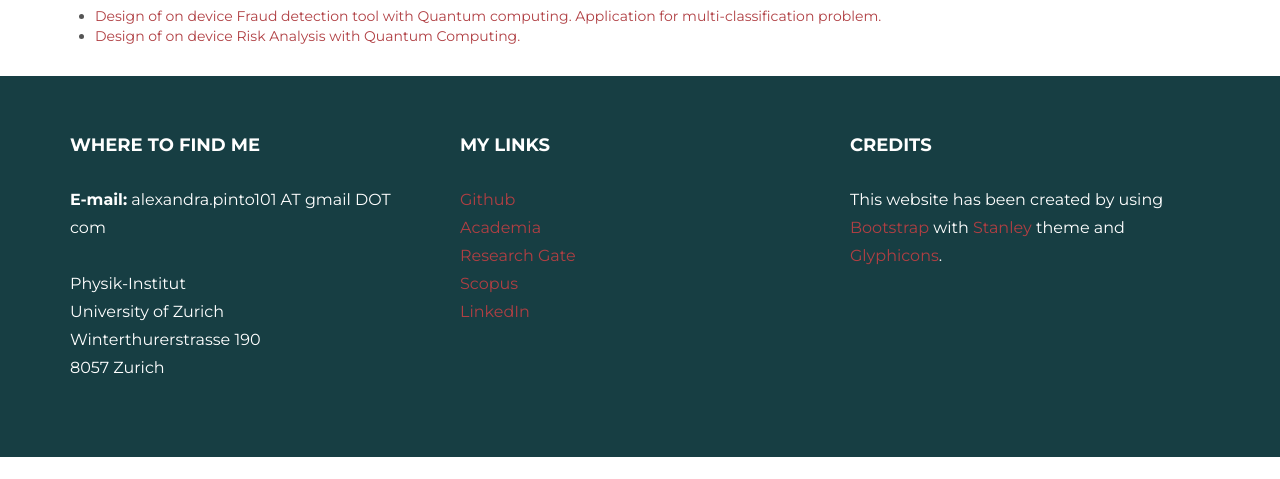
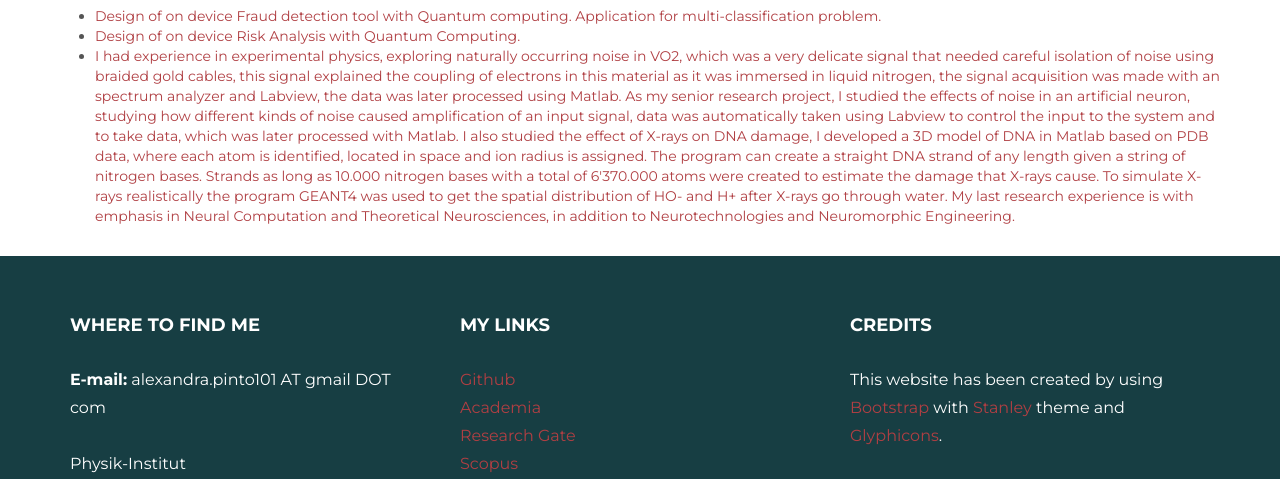
Before and after one commit to xpin/GitHub.io, a plain HTML site: page research.html in a window 1280 px wide. Shown: the part 614-1093 px from the top of the page. Before the commit the page ends 1071 px from the top, so only its background shows below. Drawn offline with nearby package versions, Linux system fonts and the light colour scheme.

Commit message:
Update research.html

```diff
--- a/research.html
+++ b/research.html
@@ -74,6 +74,18 @@
             <ul>
               <li><a href="">Design of on device Fraud detection tool with Quantum computing. Application for multi-classification problem.</a></li>
               <li><a href="">Design of on device Risk Analysis with Quantum Computing.</a></li>
+		<li><a href=""> I  had  experience  in  experimental  physics, exploring  naturally  occurring  noise  in  VO2,  which  was  a  very
+			delicate  signal  that  needed  careful  isolation of  noise  using  braided  gold  cables,  this  signal  explained  the  coupling
+			of  electrons  in  this  material  as  it  was immersed  in  liquid  nitrogen,  the  signal  acquisition  was  made  with  an  spectrum
+			analyzer  and  Labview,  the data  was  later  processed  using  Matlab.  As  my  senior  research  project,  I  studied  the  effects  of
+			noise  in  an artificial  neuron,  studying  how  different  kinds  of  noise  caused  amplification  of  an  input  signal,  data  was
+			automatically  taken  using  Labview  to  control  the  input  to  the  system  and  to  take  data,  which  was  later processed  with
+			Matlab.  I  also  studied  the  effect  of  X-rays  on  DNA  damage,  I  developed  a  3D  model  of DNA in  Matlab  based  on  PDB  data,
+			where  each  atom  is  identified,  located  in  space  and  ion  radius  is assigned.  The  program  can  create  a  straight  DNA  strand
+			of  any  length  given  a  string  of  nitrogen  bases.  Strands  as  long  as  10.000  nitrogen  bases  with  a  total  of  6'370.000  atoms
+			were  created  to  estimate  the damage  that  X-rays  cause.  To  simulate  X-rays  realistically  the  program  GEANT4  was  used  to  get
+			the spatial  distribution of HO- and H+ after X-rays  go through water. My last research experience is with  emphasis  in  Neural Computation
+			and  Theoretical  Neurosciences,  in  addition  to  Neurotechnologies  and  Neuromorphic Engineering.</a></li>
             </ul>
           </span>
           <br/>
```
